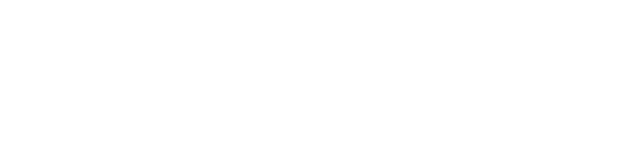
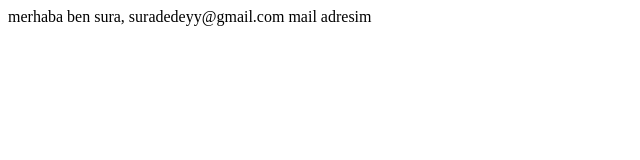
Before and after one commit to acunmedyaakademi/elif-sura-ortak-calisma, a plain HTML site: page iletisim.html in a window 1280 px wide. Shown: the whole page, without its empty margins (0-640 px from the left). Drawn offline with Linux system fonts and the light colour scheme.

Commit message:
iletişim güncellendi

```diff
--- a/iletisim.html
+++ b/iletisim.html
@@ -6,6 +6,6 @@
   <title>İletisim</title>
 </head>
 <body>
-
+  merhaba ben sura, suradedeyy@gmail.com mail adresim
 </body>
 </html>
```
